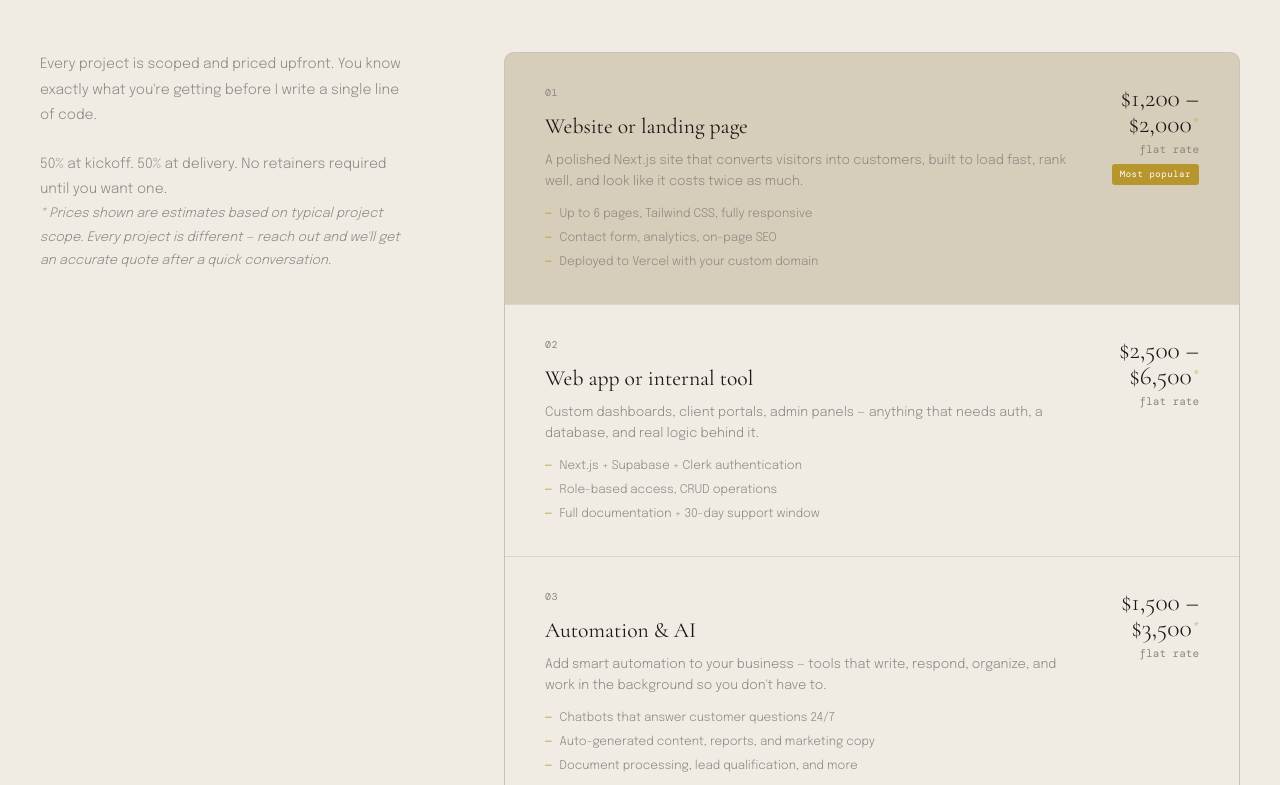
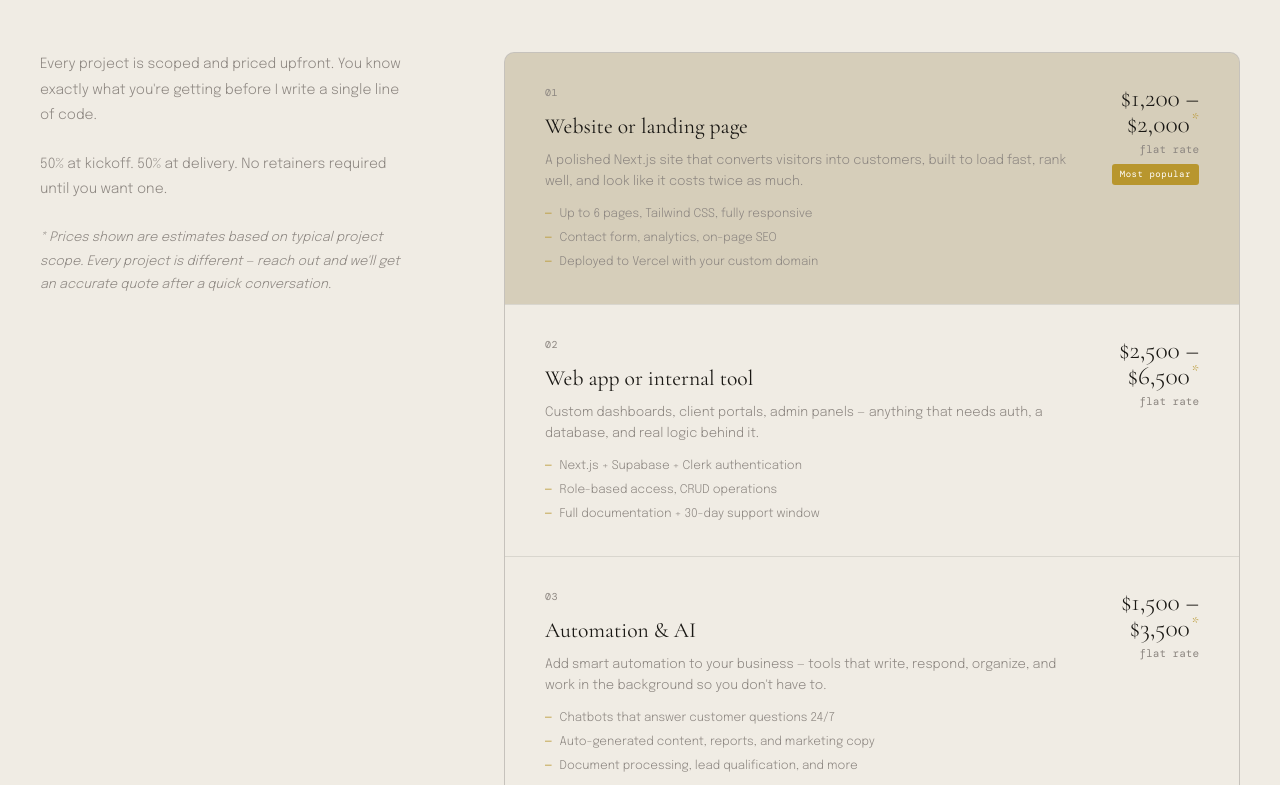
Before and after one commit to nathanlakey/nathan-portfolio, a Next.js app: page / in a window 1280 px wide. Shown: the part 2475-3260 px from the top of the page. Built offline with nearby package versions, Linux system fonts and the light colour scheme.

Commit message:
Increase asterisk size and add spacing to services intro paragraphs

```diff
--- a/src/components/Services.tsx
+++ b/src/components/Services.tsx
@@ -89,12 +89,13 @@ export default function Services() {
             </p>
             <p style={{
               fontSize: '14px', color: 'var(--muted)', lineHeight: 1.8, fontWeight: 300,
+              marginBottom: '1.5rem',
             }}>
               50% at kickoff. 50% at delivery. No retainers required until you want one.
             </p>
             <p id="pricing-disclaimer" style={{
               fontSize: '13px', color: 'var(--muted)', lineHeight: 1.8,
-              fontWeight: 300, fontStyle: 'italic',
+              fontWeight: 300, fontStyle: 'italic', marginTop: '0.5rem',
             }}>
               * Prices shown are estimates based on typical project scope. Every
               project is different — reach out and we&apos;ll get an accurate quote
@@ -176,7 +177,7 @@ export default function Services() {
                     {s.price}
                     <a href="#pricing-disclaimer" style={{ textDecoration: 'none' }}>
                       <sup style={{
-                        fontSize: '12px', color: 'var(--gold)',
+                        fontSize: '16px', color: 'var(--gold)',
                         cursor: 'pointer', marginLeft: '2px',
                       }}>*</sup>
                     </a>
```
